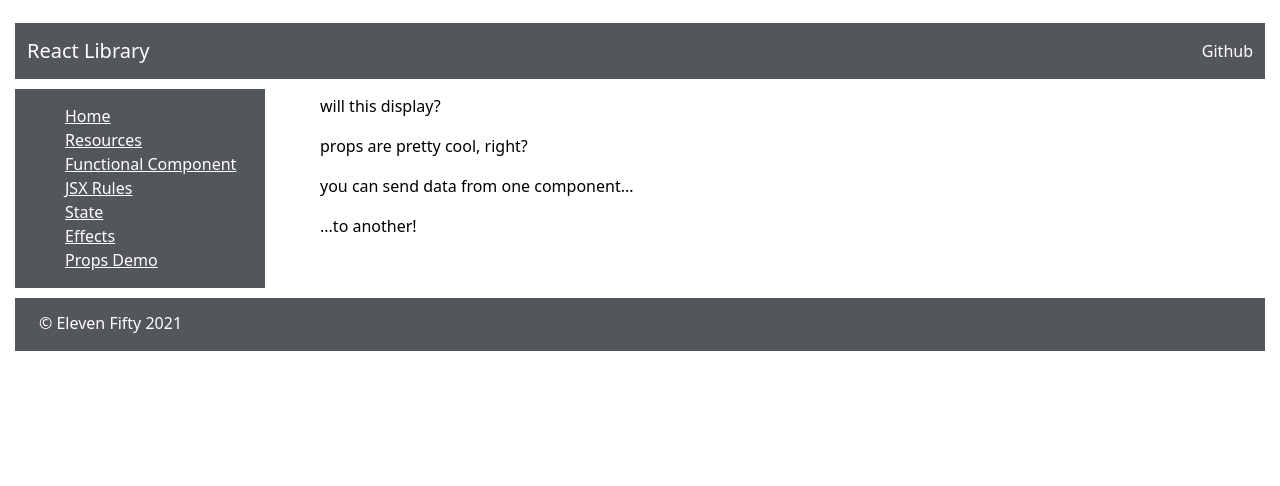
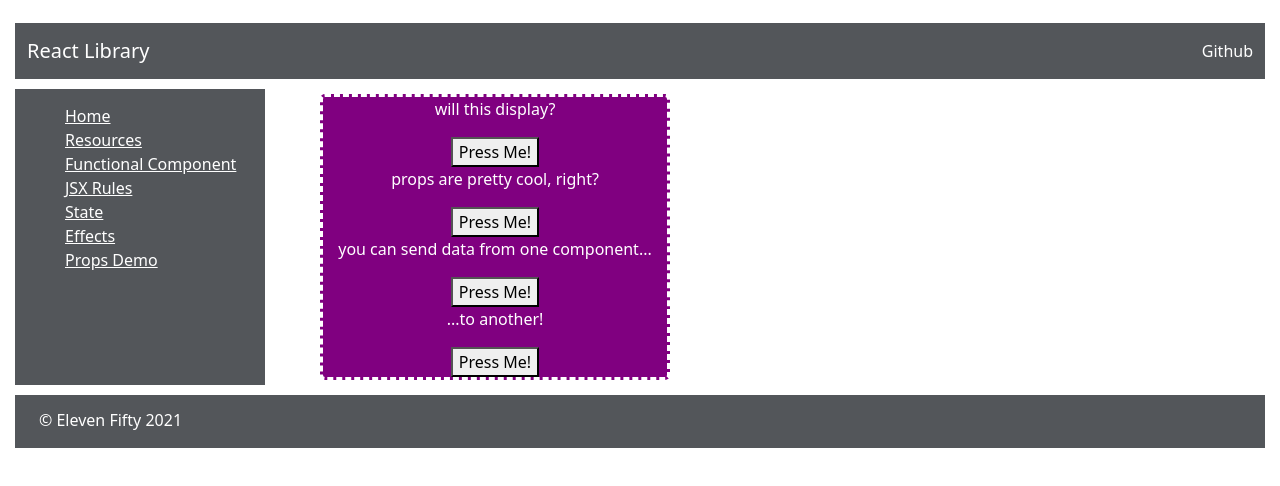
Before and after one commit to darahdesigner/react-fundamentals, a React (Create React App) app: page /propsdemo in a window 1280 px wide. Shown: the top 486 px of the page. Built offline with nearby package versions, Linux system fonts and the light colour scheme.

Commit message:
props challenge 6.4 complete

```diff
--- a/src/components/concepts/PropsDemo.js
+++ b/src/components/concepts/PropsDemo.js
@@ -1,14 +1,50 @@
 import {useState} from 'react';
 
 const PropsDemo = () => {
+    const [ color, setColor ] = useState('white');
+    const [ backgroundColor, setBackgroundColor ] = useState('purple');
+    const [ borderRadius, setBorderRadius] = useState('5px');
+    const [ borderStyle, setBorderStyle ] = useState('dashed');
+    const [ display, setDisplay ] =useState('inline-block');
+    const [ width, setWidth ] = useState('350px');
+    const [ textAlign, setTextAlign ] = useState('center');
+
+    let styles = {
+        color : color,
+        backgroundColor : backgroundColor,
+        borderRadius : borderRadius,
+        borderStyle : borderStyle,
+        display : display,
+        width : width,
+        textAlign : textAlign,
+    }
+
+        const toggleColor = () => {
+            color === 'white' ? setColor('pink') : setColor('white');
+    }
+
+        const toggleBackgroundColor = () => {
+            backgroundColor === 'purple' ? setBackgroundColor('black') : setBackgroundColor('purple');
+        }
+
+        const toggleBorderRadius = () => {
+            borderRadius === '5px' ? setBorderRadius ('20px') : setBorderRadius('5px');
+        }
+
+        const toggleBorderStyle = () => {
+            borderStyle == 'dashed' ? setBorderStyle('double') : setBorderStyle('dashed');
+        }
+
     return(
         <div className='main'>
             <div className='mainDiv'>
-                <FunctionalComponent string='will this display?' />
-                <FunctionalComponent string='props are pretty cool, right?' />
-                <FunctionalComponent string='you can send data from one component...' />
-                <FunctionalComponent string='...to another!' />
+                <div style={styles}>
+                <FunctionalComponent string='will this display?' function={toggleColor} />
+                <FunctionalComponent string='props are pretty cool, right?' function={toggleBackgroundColor} />
+                <FunctionalComponent string='you can send data from one component...' function={toggleBorderRadius} />
+                <FunctionalComponent string='...to another!' function={toggleBorderStyle} />
             </div>
+        </div>
         </div>
     );
 };
@@ -19,6 +55,7 @@
     return(
         <div>
             <p>{props.string}</p>
+            <button onClick={props.function}>Press Me!</button>
         </div>
     );
 };
```
